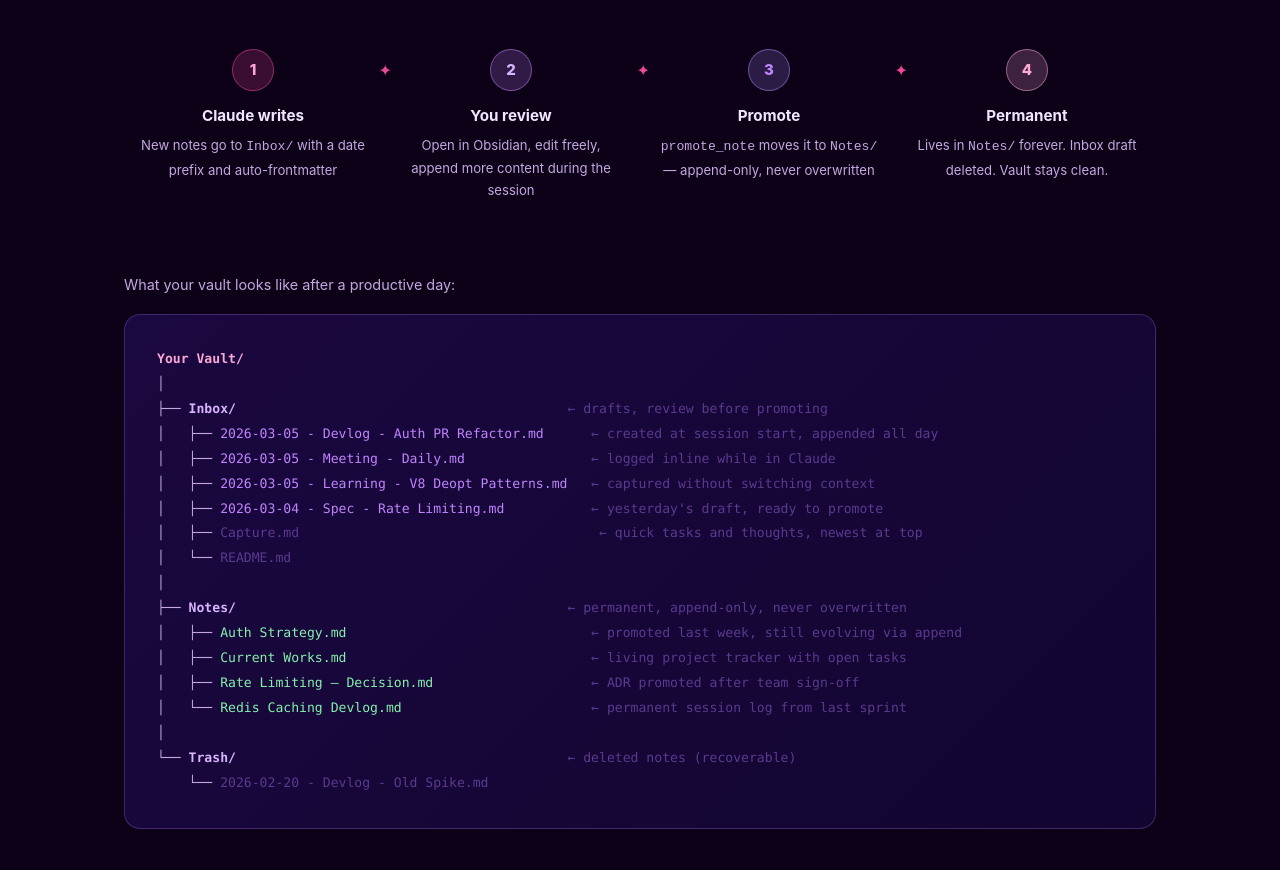
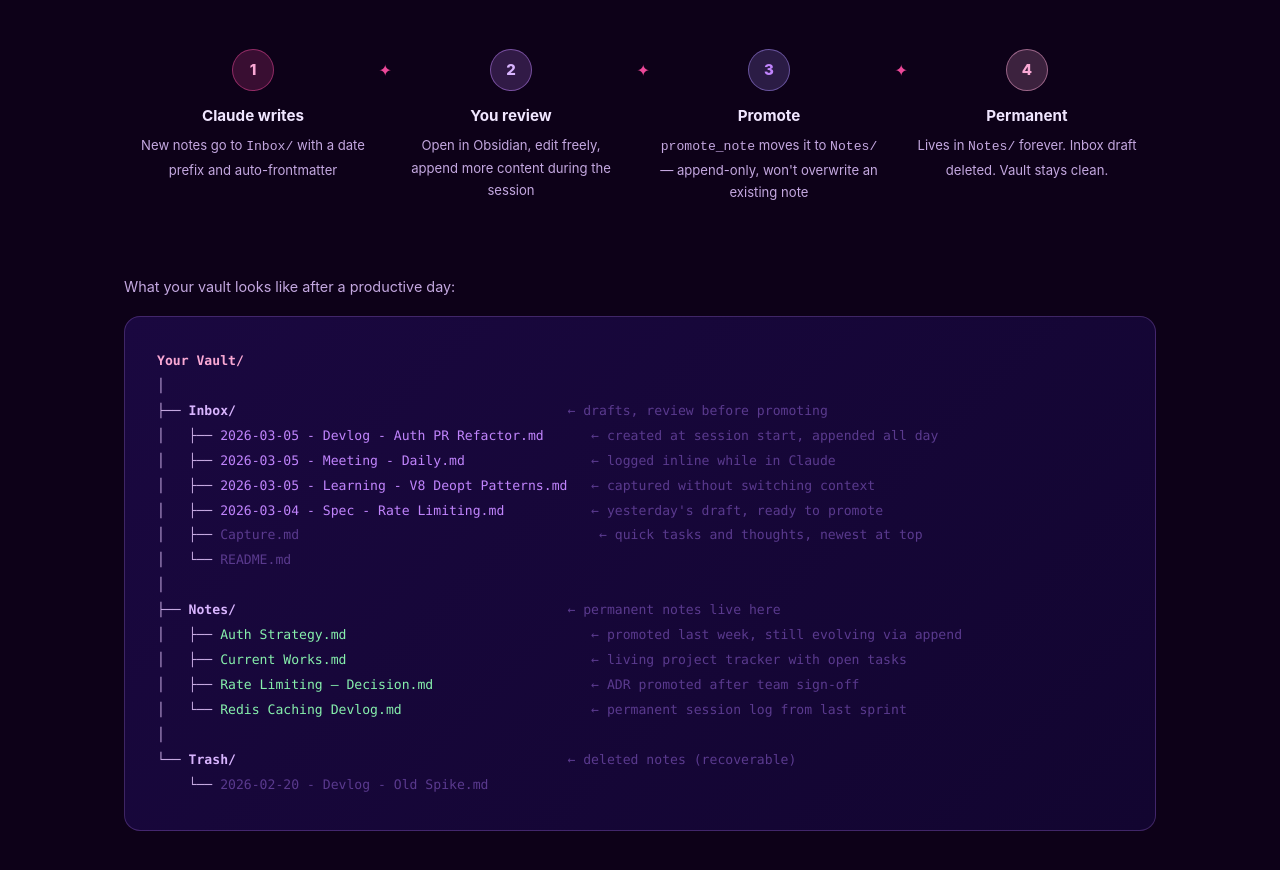
Before and after one commit to xiaoyanfeifei/obsidian-ai-mcp, a website: page docs/index.html in a window 1280 px wide. Shown: the part 7100-7970 px from the top of the page. Drawn offline with Linux system fonts and the light colour scheme.

Commit message:
docs: fix remaining append-only/never-overwritten claims in HTML
Co-Authored-By: Claude Sonnet 4.6 <noreply@anthropic.com>

```diff
--- a/docs/index.html
+++ b/docs/index.html
@@ -901,7 +901,7 @@
       <div class="workflow-step step3">
         <div class="workflow-num">3</div>
         <h4>Promote</h4>
-        <p><code>promote_note</code> moves it to <code>Notes/</code> — append-only, never overwritten</p>
+        <p><code>promote_note</code> moves it to <code>Notes/</code> — append-only, won't overwrite an existing note</p>
       </div>
       <div class="workflow-step step4">
         <div class="workflow-num">4</div>
@@ -922,7 +922,7 @@
 │   ├── <span style="color:#5a3a8e;">Capture.md                                      ← quick tasks and thoughts, newest at top</span>
 │   └── <span style="color:#5a3a8e;">README.md</span>
 │
-├── <span style="color:var(--lavender);font-weight:700;">Notes/</span>                                          <span style="color:#5a3a8e;">← permanent, append-only, never overwritten</span>
+├── <span style="color:var(--lavender);font-weight:700;">Notes/</span>                                          <span style="color:#5a3a8e;">← permanent notes live here</span>
 │   ├── <span style="color:#86efac;">Auth Strategy.md</span>                               <span style="color:#5a3a8e;">← promoted last week, still evolving via append</span>
 │   ├── <span style="color:#86efac;">Current Works.md</span>                               <span style="color:#5a3a8e;">← living project tracker with open tasks</span>
 │   ├── <span style="color:#86efac;">Rate Limiting — Decision.md</span>                    <span style="color:#5a3a8e;">← ADR promoted after team sign-off</span>
```
